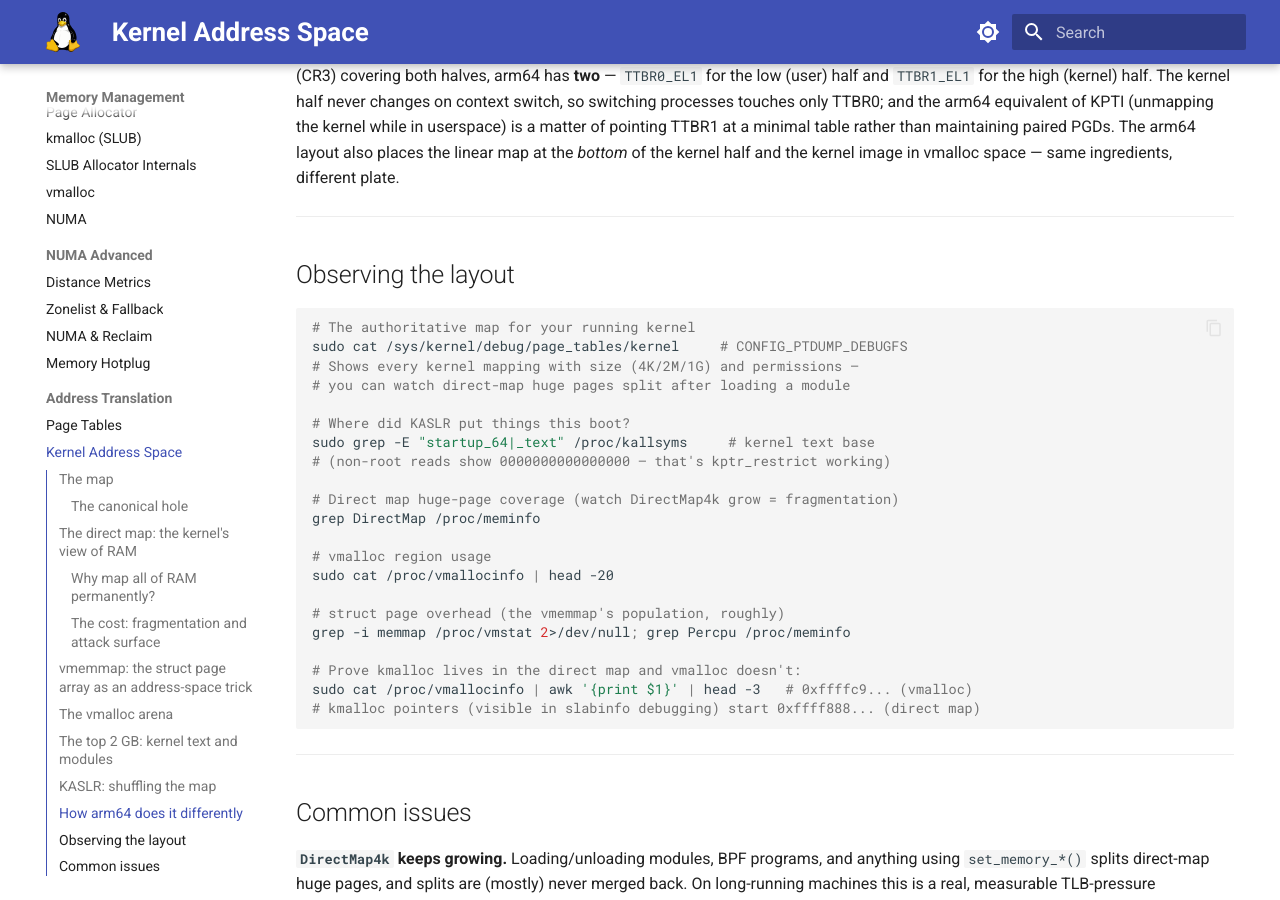
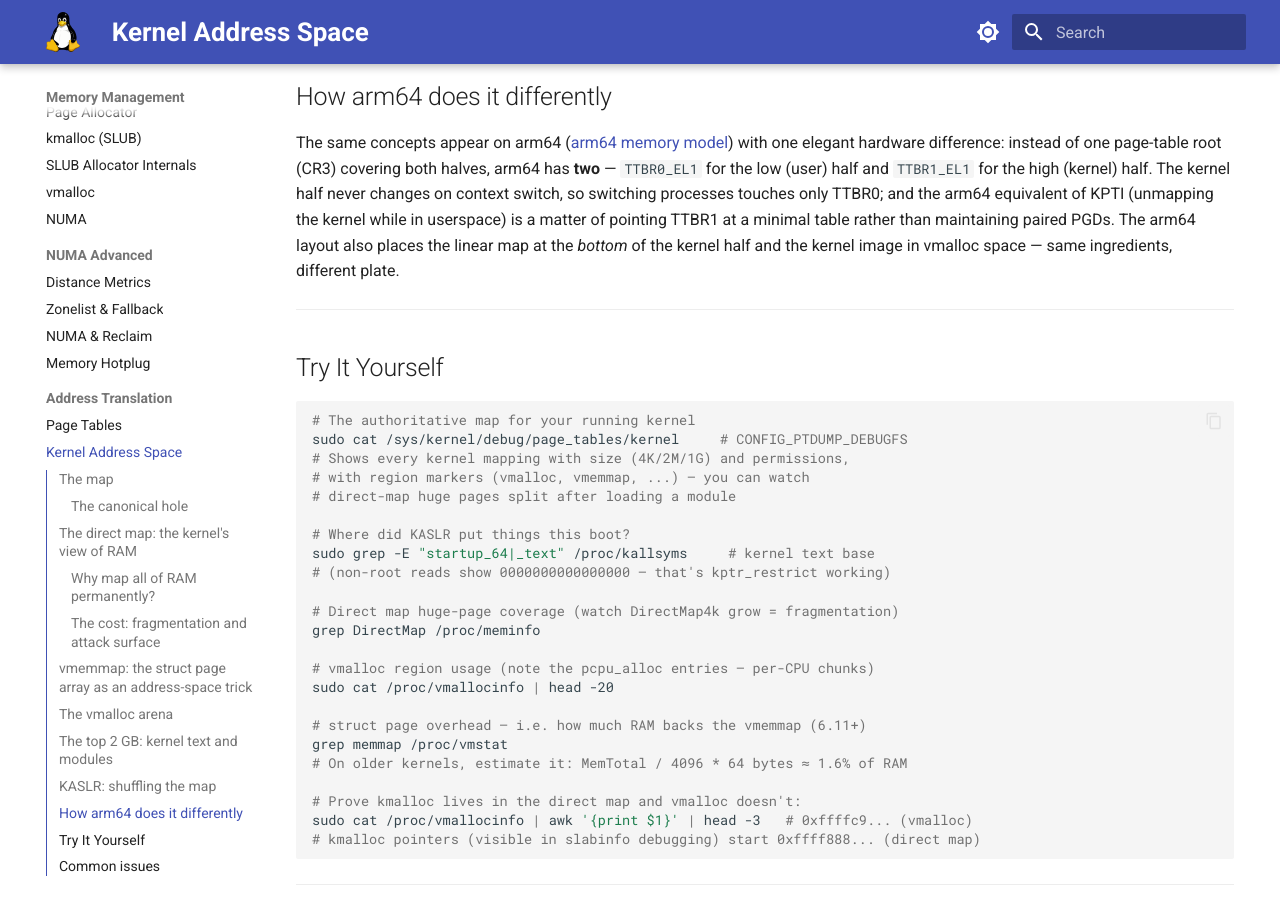
Before and after one commit to laveeshb/linux-kernel-internals, an MkDocs documentation site: the page built from docs/mm/kernel-address-space.md, in a window 1280 px wide and 900 px high, scrolled down 6198 px. Built offline with MkDocs 1.6.1 and Material for MkDocs 9.7.7, drawn with Linux system fonts in a browser that asks for light colours; some of the changed text lies outside the part shown.

Commit message:
Polish pass on kernel-address-space page
- Fix guard hole size after the direct map: 0.5 TB, not 1 TB
  (ffffc88000000000 to ffffc90000000000)
- Fix malformed row in the KASLR table (module load offset)
- Move the aliasing diagram out of the bullet list so the list renders
  as one unit
- Replace bogus struct-page-overhead commands: Percpu in meminfo is
  unrelated; use nr_memmap_pages in /proc/vmstat (6.11+, per-page
  metadata accounting) with a fallback estimate for older kernels
- Add per-CPU chunks to the vmalloc-region tour (pcpu_alloc entries
  in /proc/vmallocinfo)
- Rename "Observing the layout" to "Try It Yourself" per house style
- Add 6.2 cpu_entry_area randomization row to version notes
- Cross-link vmalloc.md intro to the new page

````diff
--- a/docs/mm/kernel-address-space.md
+++ b/docs/mm/kernel-address-space.md
@@ -85,6 +85,9 @@
 Two consequences worth internalizing:
 
 - **Every physical page has (at least) two virtual addresses.** A page mapped at `0x00007f...` in some process is *also* visible at `PAGE_OFFSET + phys` in the direct map. `kmalloc()` returns direct-map addresses; that's why `virt_to_phys()` works on kmalloc memory but not on vmalloc memory.
+- **The direct map's page tables are shared and huge.** The kernel maps it with 1 GB and 2 MB pages wherever possible (`init_mem_mapping()` in [arch/x86/mm/init.c](https://git.kernel.org/pub/scm/linux/kernel/git/torvalds/linux.git/tree/arch/x86/mm/init.c)), so the whole of a large machine's RAM fits in a handful of TLB entries.
+
+One physical page, seen from every region:
 
 ```mermaid
 flowchart LR
@@ -100,7 +103,6 @@
     V --> P
     M -. "describes" .-> P
 ```
-- **The direct map's page tables are shared and huge.** The kernel maps it with 1 GB and 2 MB pages wherever possible (`init_mem_mapping()` in [arch/x86/mm/init.c](https://git.kernel.org/pub/scm/linux/kernel/git/torvalds/linux.git/tree/arch/x86/mm/init.c)), so the whole of a large machine's RAM fits in a handful of TLB entries.
 
 ### The cost: fragmentation and attack surface
 
@@ -136,6 +138,7 @@
 
 - **It's the escape hatch from physical contiguity.** After boot, large physically-contiguous allocations become unreliable (see [Compaction](compaction.md)); vmalloc trades TLB efficiency (4 KB mappings, unlike the direct map's huge pages) for guaranteed success on large sizes.
 - **It's where non-RAM mappings live.** `ioremap()` places device MMIO here; `vmap()` stitches arbitrary page sets into contiguous ranges.
+- **It hosts dynamic per-CPU memory.** When the boot-time per-CPU area fills up, `pcpu_alloc()` grabs new chunks from vmalloc space — that's why `pcpu_alloc` entries show up in `/proc/vmallocinfo`.
 - **Guard pages come free.** Each vmalloc area is separated from the next by an unmapped page, so linear overflows fault. This is exactly why kernel stacks moved into vmalloc space (`CONFIG_VMAP_STACK`, Linux 4.9, [LWN: Virtually mapped kernel stacks](https://lwn.net/Articles/692208/)): a stack overflow now hits a guard page and oopses cleanly instead of silently corrupting whatever was adjacent.
 
 The subtle cost of the region: vmalloc mappings modify the shared kernel page tables at PGD level lazily, which historically required `vmalloc_fault()` — a page-fault path that filled in another process's top-level entries on first touch. Modern kernels pre-populate the shared entries for the whole region at boot to avoid that class of fault entirely ([commit 6eb82f994026](https://git.kernel.org/pub/scm/linux/kernel/git/torvalds/linux.git/commit/?id=6eb82f994026), Linux 5.9).
@@ -164,7 +167,7 @@
 | Direct map base | 1 GB (PUD) | shuffled within the region |
 | vmalloc base | 1 GB (PUD) | shuffled within the region |
 | vmemmap base | 1 GB (PUD) | shuffled within the region |
-| Module load base | small page-granular offset within the module area |
+| Module load base | 4 KB | small offset at the start of the module area |
 
 The region randomization lives in [arch/x86/mm/kaslr.c](https://git.kernel.org/pub/scm/linux/kernel/git/torvalds/linux.git/tree/arch/x86/mm/kaslr.c): the direct map, vmalloc, and vmemmap keep their *order* but their bases are re-dealt within the available space, so an attacker who leaks a direct-map pointer learns nothing about where vmalloc or the kernel image landed.
 
@@ -178,13 +181,14 @@
 
 ---
 
-## Observing the layout
+## Try It Yourself
 
 ```bash
 # The authoritative map for your running kernel
 sudo cat /sys/kernel/debug/page_tables/kernel     # CONFIG_PTDUMP_DEBUGFS
-# Shows every kernel mapping with size (4K/2M/1G) and permissions —
-# you can watch direct-map huge pages split after loading a module
+# Shows every kernel mapping with size (4K/2M/1G) and permissions,
+# with region markers (vmalloc, vmemmap, ...) — you can watch
+# direct-map huge pages split after loading a module
 
 # Where did KASLR put things this boot?
 sudo grep -E "startup_64|_text" /proc/kallsyms     # kernel text base
@@ -193,11 +197,12 @@
 # Direct map huge-page coverage (watch DirectMap4k grow = fragmentation)
 grep DirectMap /proc/meminfo
 
-# vmalloc region usage
+# vmalloc region usage (note the pcpu_alloc entries — per-CPU chunks)
 sudo cat /proc/vmallocinfo | head -20
 
-# struct page overhead (the vmemmap's population, roughly)
-grep -i memmap /proc/vmstat 2>/dev/null; grep Percpu /proc/meminfo
+# struct page overhead — i.e. how much RAM backs the vmemmap (6.11+)
+grep memmap /proc/vmstat
+# On older kernels, estimate it: MemTotal / 4096 * 64 bytes ≈ 1.6% of RAM
 
 # Prove kmalloc lives in the direct map and vmalloc doesn't:
 sudo cat /proc/vmallocinfo | awk '{print $1}' | head -3   # 0xffffc9... (vmalloc)
@@ -229,6 +234,7 @@
 | Virtually-mapped stacks (`VMAP_STACK`) | 4.9 | Stacks moved into vmalloc for guard pages |
 | KPTI | 4.15 | Kernel half hidden while in userspace |
 | `memfd_secret()` | 5.14 | User pages removable from direct map |
+| cpu_entry_area randomization | 6.2 | Per-CPU areas shuffled after a KASLR bypass (CVE-2023-0597) |
 | 5-level paging layout | 4.14+ | Same structure, bigger constants |
 
 ---
````
Also changed, not shown: other parts of docs/mm/kernel-address-space.md (+1 -1 lines), docs/mm/vmalloc.md (+1 -1 lines).
